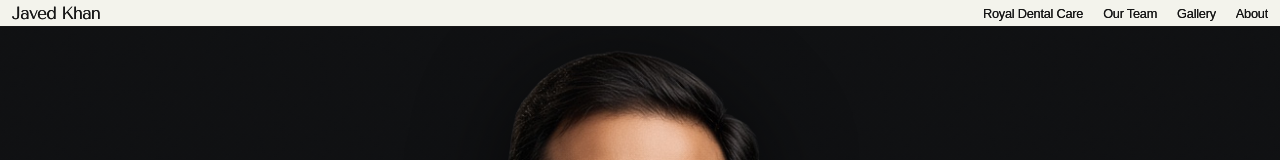
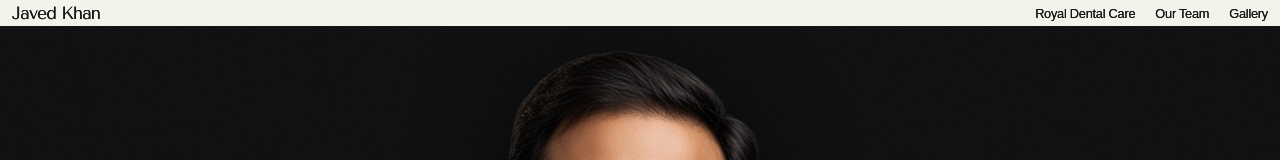
Before and after one commit to ruchik-panwal/doctorJavedKhan, a Next.js app in the folder frontend/: page / in a window 1280 px wide. Shown: the top 160 px of the page. Built offline with nearby package versions, Linux system fonts and the light colour scheme; a web font is replaced by a local one.

Commit message:
removed aboubt page

```diff
--- a/frontend/components/Header.jsx
+++ b/frontend/components/Header.jsx
@@ -97,10 +97,6 @@ export default function Header() {
         <AnimatedLink href="/gallery" onClick={closeMenu} inAnimation={inAnimation} outAnimation={outAnimation}>
           Gallery
         </AnimatedLink>
-
-        <AnimatedLink href="/about" onClick={closeMenu} inAnimation={inAnimation} outAnimation={outAnimation}>
-          About
-        </AnimatedLink>
       </nav>
     </header>
   );
```
